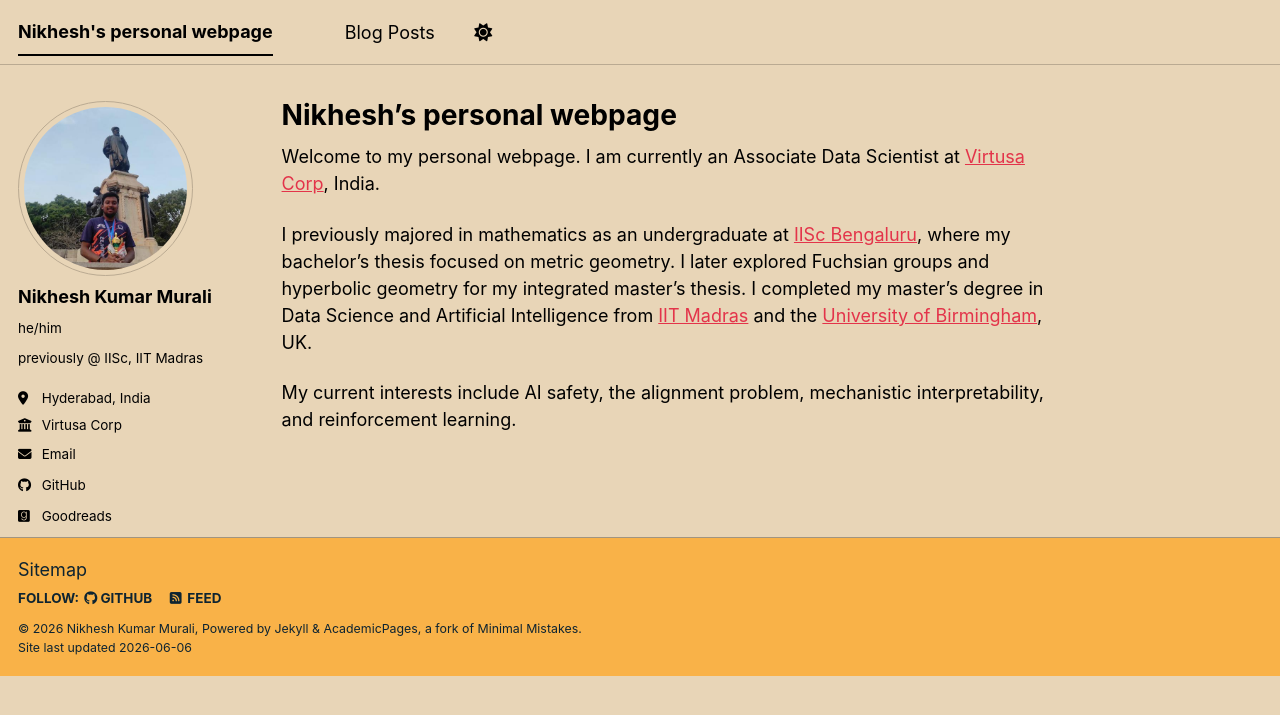
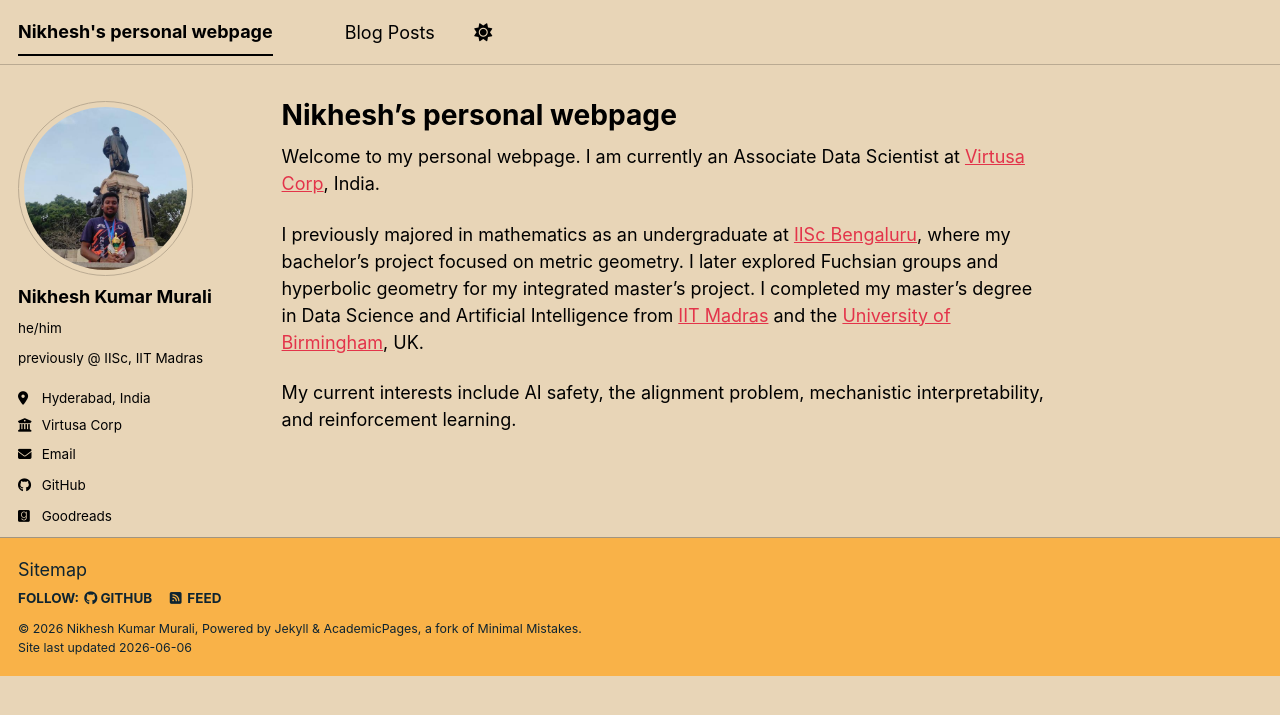
Before and after one commit to NikheshKumar/nikheshkumar.github.io, a Jekyll site: the page built from _pages/about.md, in a window 1280 px wide. Shown: the top 715 px of the page. Built offline with Jekyll 4.4.1, drawn with Linux system fonts in a browser that asks for light colours; a script bundle is joined from its source files by our own code; library files that are not in the unit come from our copies.

Commit message:
Revise wording in about.md for consistency
Updated terminology from 'thesis' to 'project' for clarity.

```diff
--- a/_pages/about.md
+++ b/_pages/about.md
@@ -9,6 +9,6 @@
 
 Welcome to my personal webpage. I am currently an Associate Data Scientist at [Virtusa Corp](https://www.virtusa.com/), India.
 
-I previously majored in mathematics as an undergraduate at [IISc Bengaluru](https://iisc.ac.in/), where my bachelor’s thesis focused on metric geometry. I later explored Fuchsian groups and hyperbolic geometry for my integrated master’s thesis. I completed my master’s degree in Data Science and Artificial Intelligence from [IIT Madras](https://www.iitm.ac.in/) and the [University of Birmingham](https://www.birmingham.ac.uk/), UK.
+I previously majored in mathematics as an undergraduate at [IISc Bengaluru](https://iisc.ac.in/), where my bachelor’s project focused on metric geometry. I later explored Fuchsian groups and hyperbolic geometry for my integrated master’s project. I completed my master’s degree in Data Science and Artificial Intelligence from [IIT Madras](https://www.iitm.ac.in/) and the [University of Birmingham](https://www.birmingham.ac.uk/), UK.
 
 My current interests include AI safety, the alignment problem, mechanistic interpretability, and reinforcement learning.
```
